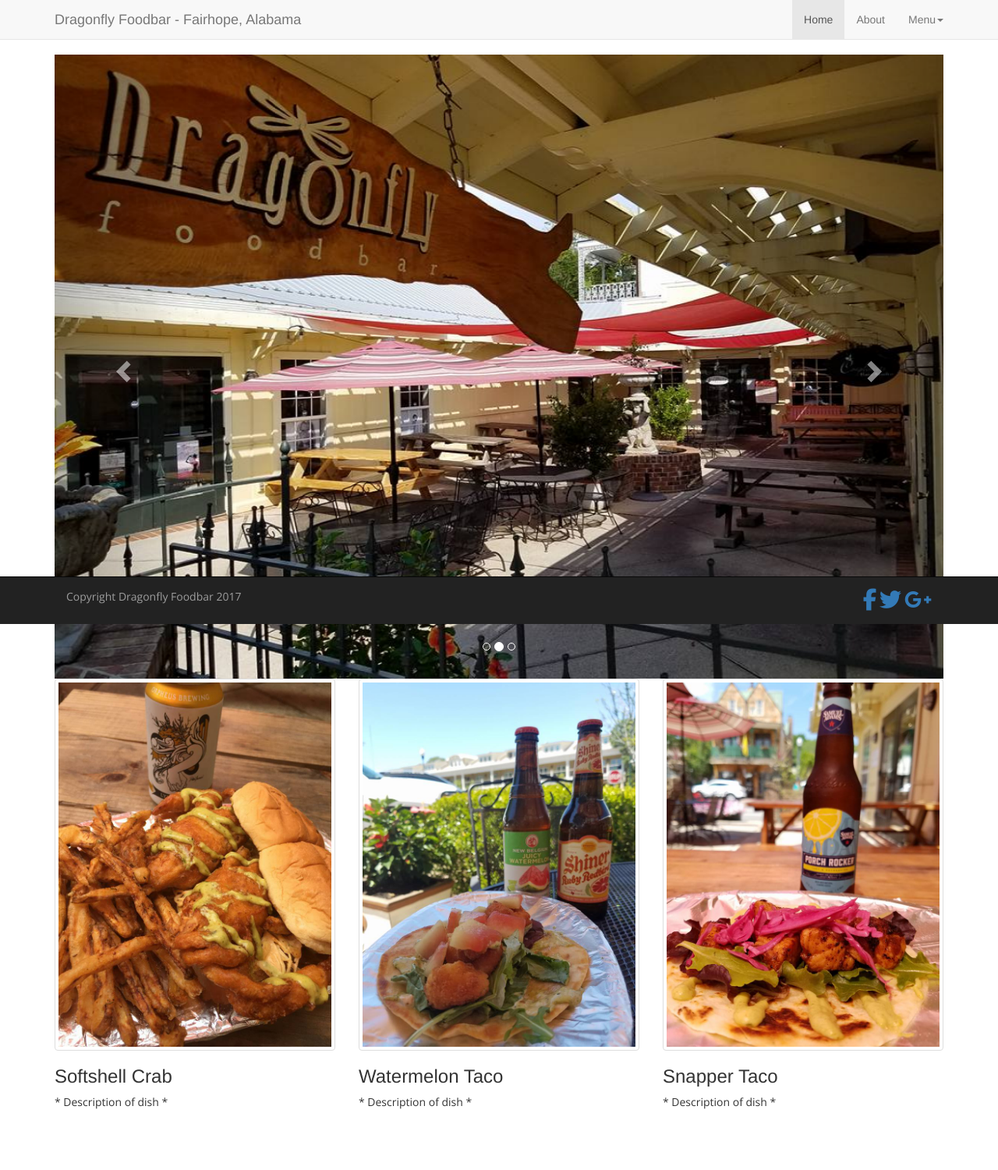
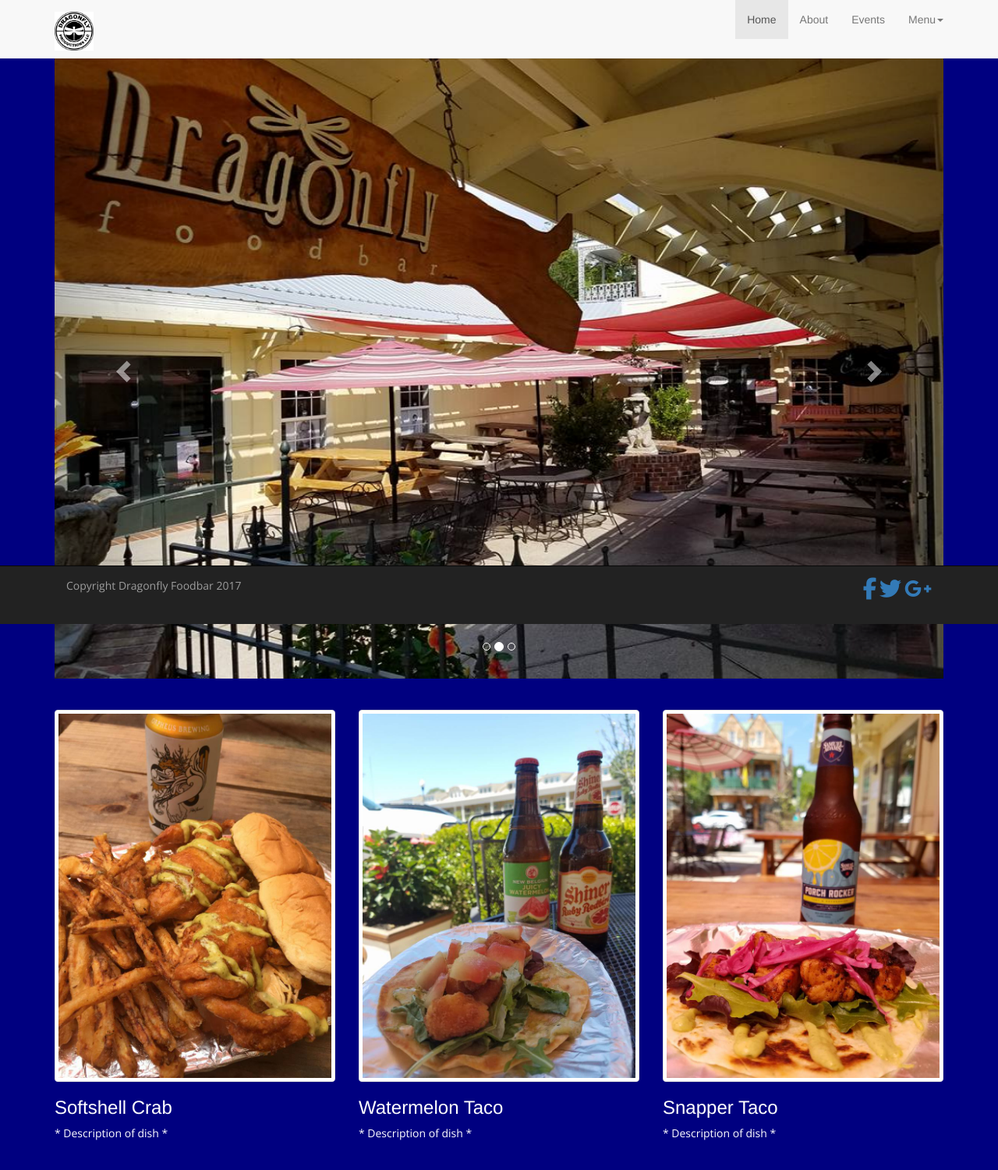
Before and after one commit to sarahfogarty/dragonfly_sample_page, a plain HTML site: page index.html in a window 1280 px wide. Shown: the whole page at 78% size. Drawn offline with nearby package versions, Linux system fonts and the light colour scheme.

Commit message:
updated UI/added events

```diff
--- a/index.html
+++ b/index.html
@@ -8,6 +8,9 @@
     <title>Dragonfly Foodbar</title>
 
     <!-- Bootstrap -->
+    <style type="text/css">
+   body { background: navy !important; } /* Adding !important forces the browser to overwrite the default style applied by Bootstrap */
+</style>
     <link href="css/bootstrap.min.css" rel="stylesheet">
     <link href="css/custom.css" rel="stylesheet">
     <script src="https://use.fontawesome.com/0321e72eaa.js"></script>
@@ -19,6 +22,11 @@
       <script src="https://oss.maxcdn.com/html5shiv/3.7.3/html5shiv.min.js"></script>
       <script src="https://oss.maxcdn.com/respond/1.4.2/respond.min.js"></script>
     <![endif]-->
+    <style>
+.navbar {
+    height: 75px;
+}
+    </style>
   </head>
   <body>
 
@@ -31,14 +39,18 @@
                  <span class="icon-bar"></span>
                  <span class="icon-bar"></span>
             </button>
-            <a class="navbar-brand" href="webpage goes here">Dragonfly Foodbar - Fairhope, Alabama </a>
+            <a class="navbar-brand" href="dragonflyfoodbar.com"><img src="img/dragonfly_logo.jpg" style="width: 50px; height: 50px"/> </a>
             <div class="navbar-collapse collapse">
                 <ul class="nav navbar-nav navbar-right">
                     <li class="active">
                         <a href="#">Home</a>
                     </li>
+
                     <li>
                          <a href="#about" data-toggle="modal" data-target="#MyModal">About</a>
+                    </li>
+                    <li>
+                        <a href="#events" data-toggle="modal" data-target="#events">Events</a>
                     </li>
                     <li class="dropdown">
                         <a href="#" class="dropdown-toggle" data-toggle="dropdown">Menu<b class="caret"></b></a>
@@ -99,6 +111,8 @@
         </a>
 
     </div>
+<br />
+<br />
 
 
 <div class="row">
@@ -106,8 +120,8 @@
         <a href="#" class="thumbnail">
             <img src="img/softshell_crab2.jpg" />
         </a>
-        <h3>Softshell Crab</h3>
-        <p>
+        <h3 style="color: white">Softshell Crab</h3>
+        <p style="color: white">
             * Description of dish *
         </p>
 
@@ -116,8 +130,8 @@
         <a href="#" class="thumbnail">
             <img src="img/watermelon_taco.jpg" />
         </a>
-        <h3>Watermelon Taco</h3>
-        <p>
+        <h3 style="color: white">Watermelon Taco</h3>
+        <p style="color: white">
             * Description of dish *
         </p>
 
@@ -126,8 +140,8 @@
         <a href="#" class="thumbnail">
             <img src="img/snapper_taco.jpg" />
         </a>
-        <h3>Snapper Taco</h3>
-        <p>
+        <h3 style="color: white">Snapper Taco</h3>
+        <p style="color: white">
             * Description of dish *
         </p>
 
@@ -174,6 +188,30 @@
     </div>
 </div>
 
+<!--EVENTS-->
+<div id="events" class="modal fade" role="dialog">
+    <div class="modal-dialog">
+        <div class="modal-content">
+            <div class="modal-header">
+                <div class="modal-title">
+                    <button type="button" class="close" data-dismiss="modal">&times;</button>
+                    <h3>Events </h3>
+                </div>
+            </div>
+            <div class="modal-body">
+                <p>
+                    Contact us for special events!
+                </p>
+                <div class="form-group">
+                    <label for="comment">Message:</label>
+                    <textarea class="form-control" rows="5" id="comment"></textarea>
+                    <button type="submit">Submit</button>
+                </div>
+
+            </div>
+        </div>
+    </div>
+</div>
 <!--SALADS-->
 
 <div id="salads" class="modal fade" role="dialog">
```
